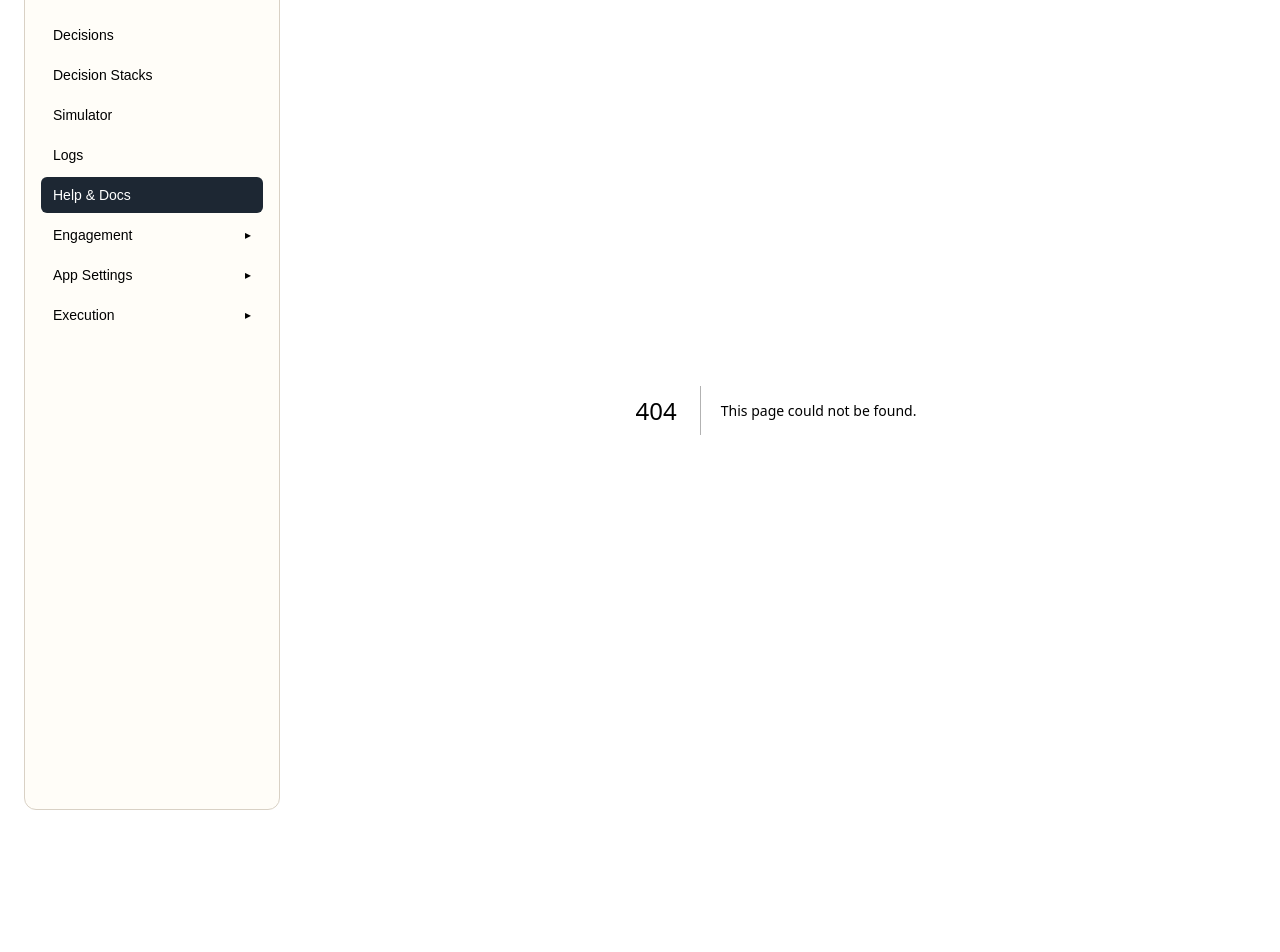
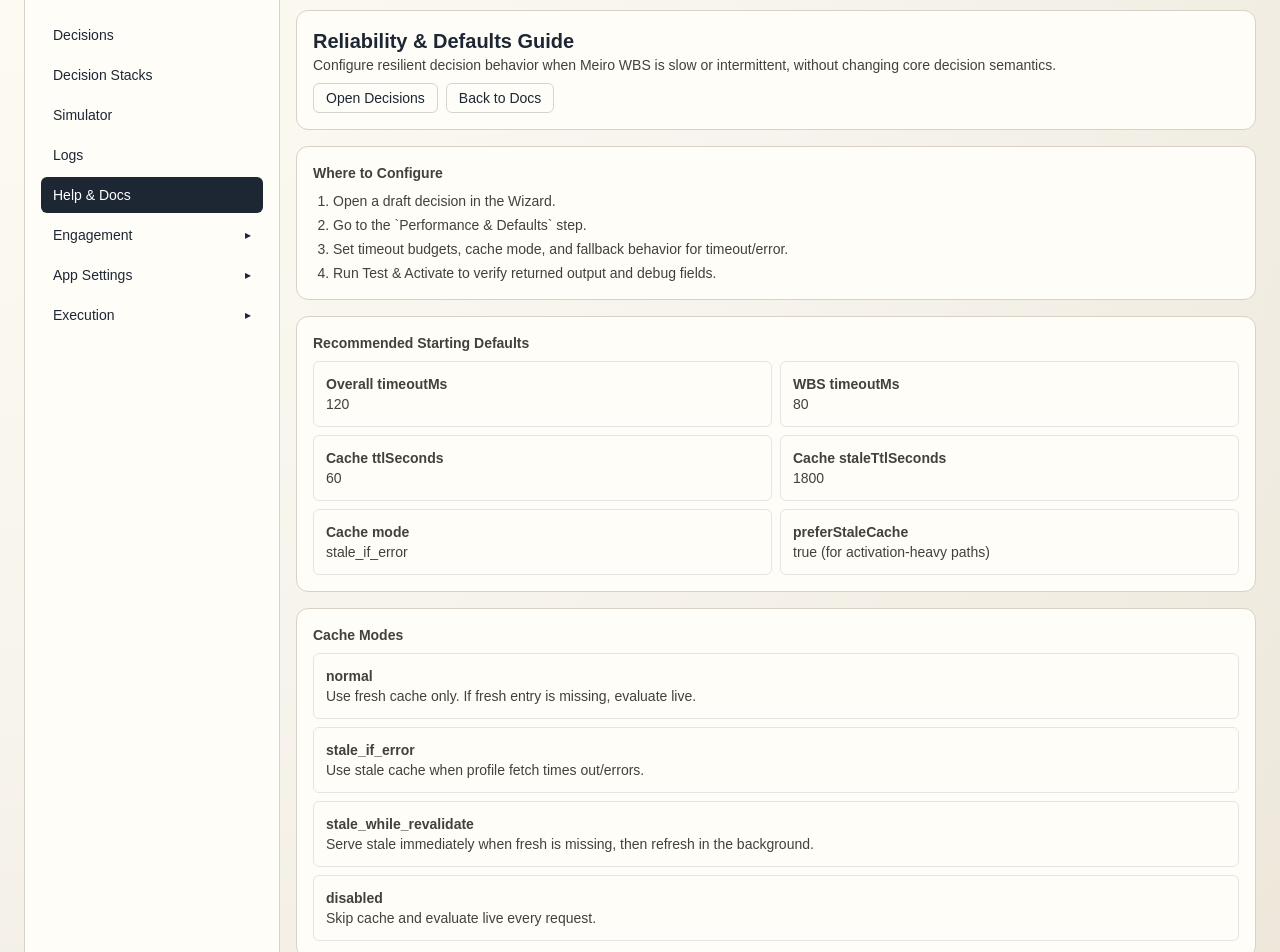
Before and after one commit to karelholub/Meiro-decision-engine, a Next.js app in the folder apps/ui/: page /docs/reliability-defaults in a window 1280 px wide. Before the commit this address had no page. Shown: the part 100-1052 px from the top of the page. Before the commit the page ends 934 px from the top, so only its background shows below. Built offline with nearby package versions, Linux system fonts and the light colour scheme.

Commit message:
docs: add reliability and defaults user guide

```diff
--- a/apps/ui/src/app/docs/decision-builder/page.tsx
+++ b/apps/ui/src/app/docs/decision-builder/page.tsx
@@ -22,8 +22,8 @@ const stepGuide = [
     detail: "Configure caps and holdout to control risk and experiment safety."
   },
   {
-    title: "6) Fallback",
-    detail: "Set default output used when no rule matches."
+    title: "6) Performance & Defaults",
+    detail: "Set timeout budgets, cache mode, and timeout/error fallback behavior for reliable low-latency responses."
   },
   {
     title: "7) Test & Activate",
@@ -34,6 +34,8 @@ const stepGuide = [
 const troubleshooting = [
   "Validation error on eligibility field/operator/value: check each condition row for missing values.",
   "Rule THEN required: each rule card must have an action type and payload object.",
+  "Unexpected timeout fallback: increase `wbsTimeoutMs` or switch timeout behavior to custom action for fail-open handling.",
+  "Stale response served: check cache mode (`stale_if_error`/`stale_while_revalidate`) and stale TTL in Performance & Defaults.",
   "Advanced-only banner: this decision contains DSL constructs not supported by wizard (for example OR groups). Use Advanced JSON.",
   "Simulation failed: verify profile JSON shape includes profileId, attributes object, and audiences array."
 ];
@@ -66,6 +68,18 @@ export default function DecisionBuilderDocsPage() {
             </div>
           ))}
         </div>
+      </article>
+
+      <article className="panel p-4 text-sm text-stone-700">
+        <h3 className="font-semibold">Recommended Reliability Defaults</h3>
+        <ul className="mt-2 list-disc space-y-1 pl-5">
+          <li>Overall timeout: `120ms`</li>
+          <li>WBS timeout: `80ms`</li>
+          <li>Cache mode: `stale_if_error` for activation-heavy channels</li>
+          <li>Fresh TTL: `60s`</li>
+          <li>Stale TTL: `1800s` (30 minutes)</li>
+          <li>Enable `preferStaleCache` when low-latency continuity is preferred over strict recency.</li>
+        </ul>
       </article>
 
       <article className="panel p-4">
--- a/apps/ui/src/app/docs/page.tsx
+++ b/apps/ui/src/app/docs/page.tsx
@@ -5,6 +5,11 @@ const docs = [
     href: "/docs/decision-builder",
     title: "Decision Builder Wizard Guide",
     description: "Step-by-step instructions, examples, and troubleshooting for non-technical users."
+  },
+  {
+    href: "/docs/reliability-defaults",
+    title: "Reliability & Defaults Guide",
+    description: "Configure timeout budgets, cache behavior, and safe fallback outputs for resilient decisions."
   },
   {
     href: "/simulate",
@@ -44,7 +49,7 @@ export default function DocsPage() {
         <h3 className="font-semibold">Quick Start</h3>
         <ol className="mt-2 list-decimal space-y-1 pl-5">
           <li>Create a draft decision from the Decisions list.</li>
-          <li>Use the Decision Builder Wizard to define eligibility, rules, guardrails, and fallback.</li>
+          <li>Use the Decision Builder Wizard to define eligibility, rules, guardrails, and performance defaults.</li>
           <li>Run inline simulation in the Test & Activate step.</li>
           <li>Validate and Save, then Activate after checklist confirmation.</li>
         </ol>
--- /dev/null
+++ b/apps/ui/src/app/docs/reliability-defaults/page.tsx
@@ -0,0 +1,96 @@
+import Link from "next/link";
+
+const cacheModes = [
+  {
+    mode: "normal",
+    description: "Use fresh cache only. If fresh entry is missing, evaluate live."
+  },
+  {
+    mode: "stale_if_error",
+    description: "Use stale cache when profile fetch times out/errors."
+  },
+  {
+    mode: "stale_while_revalidate",
+    description: "Serve stale immediately when fresh is missing, then refresh in the background."
+  },
+  {
+    mode: "disabled",
+    description: "Skip cache and evaluate live every request."
+  }
+];
+
+const defaults = [
+  { label: "Overall timeoutMs", value: "120" },
+  { label: "WBS timeoutMs", value: "80" },
+  { label: "Cache ttlSeconds", value: "60" },
+  { label: "Cache staleTtlSeconds", value: "1800" },
+  { label: "Cache mode", value: "stale_if_error" },
+  { label: "preferStaleCache", value: "true (for activation-heavy paths)" }
+];
+
+export default function ReliabilityDefaultsDocsPage() {
+  return (
+    <section className="space-y-4">
+      <header className="panel p-4">
+        <h2 className="text-xl font-semibold">Reliability & Defaults Guide</h2>
+        <p className="text-sm text-stone-700">
+          Configure resilient decision behavior when Meiro WBS is slow or intermittent, without changing core decision semantics.
+        </p>
+        <div className="mt-2 flex flex-wrap gap-2 text-sm">
+          <Link className="rounded-md border border-stone-300 px-3 py-1 hover:bg-stone-100" href="/decisions">
+            Open Decisions
+          </Link>
+          <Link className="rounded-md border border-stone-300 px-3 py-1 hover:bg-stone-100" href="/docs">
+            Back to Docs
+          </Link>
+        </div>
+      </header>
+
+      <article className="panel p-4 text-sm text-stone-700">
+        <h3 className="font-semibold">Where to Configure</h3>
+        <ol className="mt-2 list-decimal space-y-1 pl-5">
+          <li>Open a draft decision in the Wizard.</li>
+          <li>Go to the `Performance & Defaults` step.</li>
+          <li>Set timeout budgets, cache mode, and fallback behavior for timeout/error.</li>
+          <li>Run Test & Activate to verify returned output and debug fields.</li>
+        </ol>
+      </article>
+
+      <article className="panel p-4 text-sm text-stone-700">
+        <h3 className="font-semibold">Recommended Starting Defaults</h3>
+        <div className="mt-2 grid gap-2 md:grid-cols-2">
+          {defaults.map((item) => (
+            <div key={item.label} className="rounded-md border border-stone-200 p-3">
+              <p className="font-semibold">{item.label}</p>
+              <p>{item.value}</p>
+            </div>
+          ))}
+        </div>
+      </article>
+
+      <article className="panel p-4 text-sm text-stone-700">
+        <h3 className="font-semibold">Cache Modes</h3>
+        <div className="mt-2 space-y-2">
+          {cacheModes.map((item) => (
+            <div key={item.mode} className="rounded-md border border-stone-200 p-3">
+              <p className="font-semibold">{item.mode}</p>
+              <p>{item.description}</p>
+            </div>
+          ))}
+        </div>
+      </article>
+
+      <article className="panel p-4 text-sm text-stone-700">
+        <h3 className="font-semibold">Fallback Strategy</h3>
+        <p>
+          For fail-open behavior, configure `onTimeout` and `onError` custom actions and enable `preferStaleCache`. For fail-closed behavior, use
+          `outputs.default` or a conservative `noop` output.
+        </p>
+        <p className="mt-2">
+          Runtime debug fields include `cache.hit`, `servedStale`, `fallbackReason`, `wbsLatencyMs`, and `timeoutBudgetMs` so operators can validate why
+          a fallback was used.
+        </p>
+      </article>
+    </section>
+  );
+}
```
Also changed, not shown: 1 other file (tests, documents, lock files or other folders).
